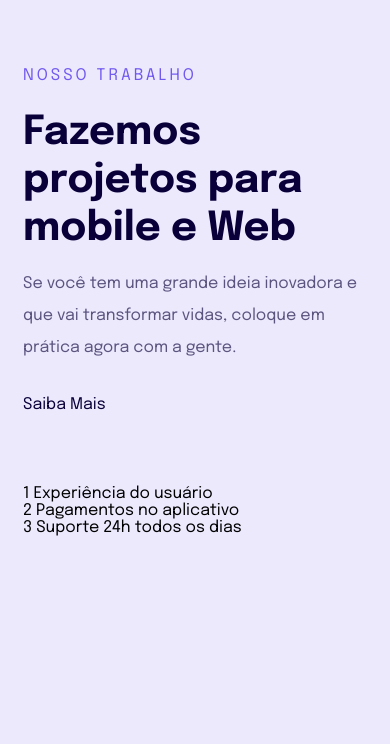
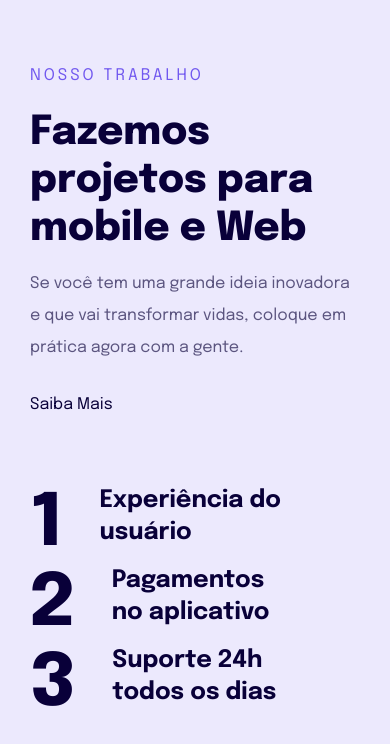
Before and after one commit to joelsonfoliveira/Landingpage-Responsivo, a plain HTML site: page index.html in a window 390 px wide. Drawn offline with Linux system fonts and the light colour scheme.

Commit message:
finalizando ajustes da versão mobile

```diff
--- a/style.css
+++ b/style.css
@@ -19,7 +19,13 @@ body {
   font-size: 1.6rem;
 }
 
+main {
+  max-width: 33.0rem;
+  margin: 0 auto;
+}
+
 h1 {
+  font-weight: 800;
   font-size: 4.0rem;
   line-height: 4.8rem;
   color: #090039;
@@ -29,7 +35,7 @@ h1 {
 main p:first-child {
   color: #7158EF;
   line-height: 3.2rem;
-  letter-spacing: 0.3rem;
+  letter-spacing: 3px;
   text-transform: uppercase;
   margin-bottom: 1.7rem;
 }
@@ -52,3 +58,22 @@ a:hover {
 ul {
   margin-top: 7.2rem;
 }
+
+ul li {
+  font-weight: 700;
+  font-size: 2.4rem;
+  line-height: 3.2rem;
+  color: #090039;
+  max-width: 25.7rem;
+  display: flex;
+  align-items: flex-start;
+  gap: 3.8rem;
+}
+
+ul li span {
+  font-weight: 800;
+  font-size: 7.2rem;
+  line-height: 8.0rem;
+  letter-spacing: -2px;
+  color: #090039;
+}
```
